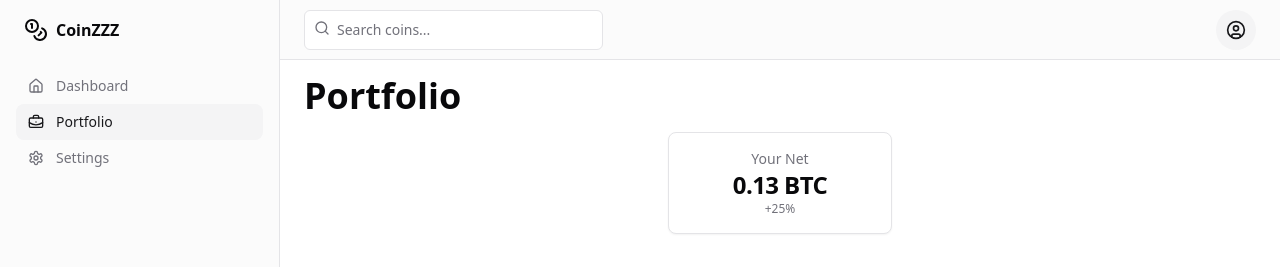
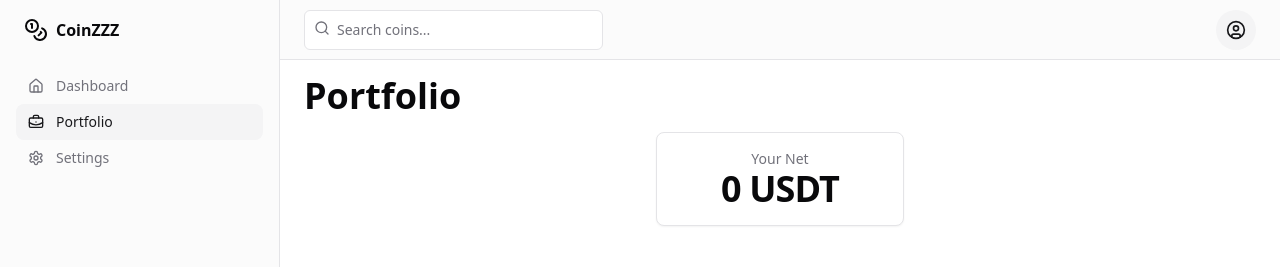
Before and after one commit to slamgLuke/CoinzzzFrontend, a React (Vite) app: page /portfolio in a window 1280 px wide. Shown: the top 267 px of the page. Built offline with nearby package versions, Linux system fonts and the light colour scheme; no server answers; sample sign-in values are in the browser's storage.

Commit message:
portfolio safety additions

```diff
--- a/src/Portfolio.tsx
+++ b/src/Portfolio.tsx
@@ -80,9 +80,10 @@ export function Portfolio() {
         <div className="flex flex-col items-center justify-center pb-16">
           <Card className="items-center justify-center px-16 py-4">
             <CardDescription>Your Net</CardDescription>
-						<CardTitle className="text-4xl">{networth}</CardTitle>
-						<CardTitle className="text-2xl">0.13 BTC</CardTitle>
-						<div className="text-xs text-muted-foreground">+25%</div>
+            <CardTitle className="text-4xl">{networth === undefined ? 0 : networth} USDT</CardTitle>
+            <div className="text-xs text-muted-foreground">
+              {/* porcentaje de incremento */}
+            </div>
             <img src={plot} alt="plot" className="hidden" />
           </Card>
         </div>
--- a/src/components/PortfolioForm.tsx
+++ b/src/components/PortfolioForm.tsx
@@ -23,7 +23,7 @@ function isvalid(state) {
 		return false;
 	}
 	// validate Quantity
-	if (state.quantity < 0) {
+	if (state.quantity <= 0) {
 		alert("Quantity must be greater than 0");
 		return false;
 	}
@@ -92,18 +92,7 @@ export default class PortfolioForm extends React.Component {
 			} catch (error) {
 				console.error("Failed to post portfolio data:", error);
 			} finally {
-				alert(
-					"Form submitted: " +
-						this.state.coin +
-						" " +
-						this.state.transactionType +
-						" " +
-						this.state.price +
-						" " +
-						this.state.quantity +
-						" " +
-						this.state.date,
-				);
+        window.location.href = "/portfolio";
 			}
 		};
 		postPortfolio();
```
Lines whose indentation alone changed are shown as unchanged.
